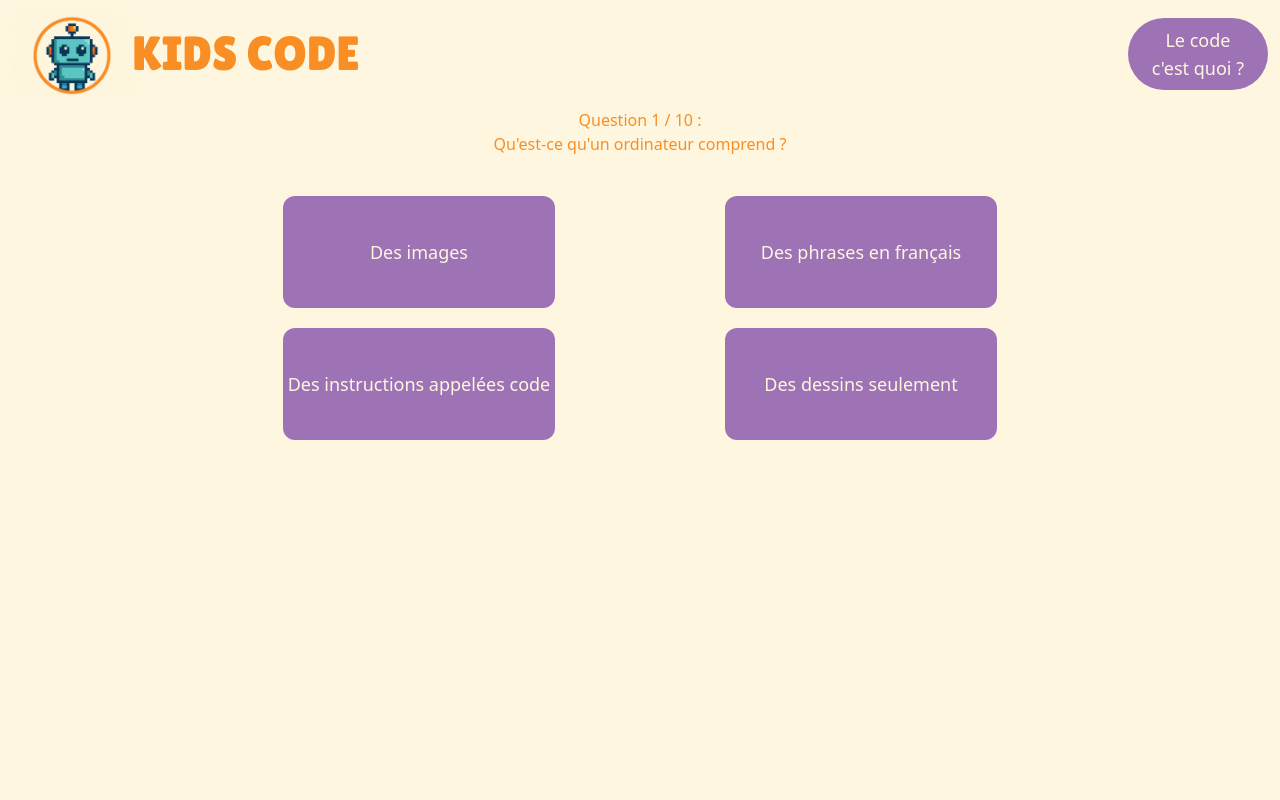
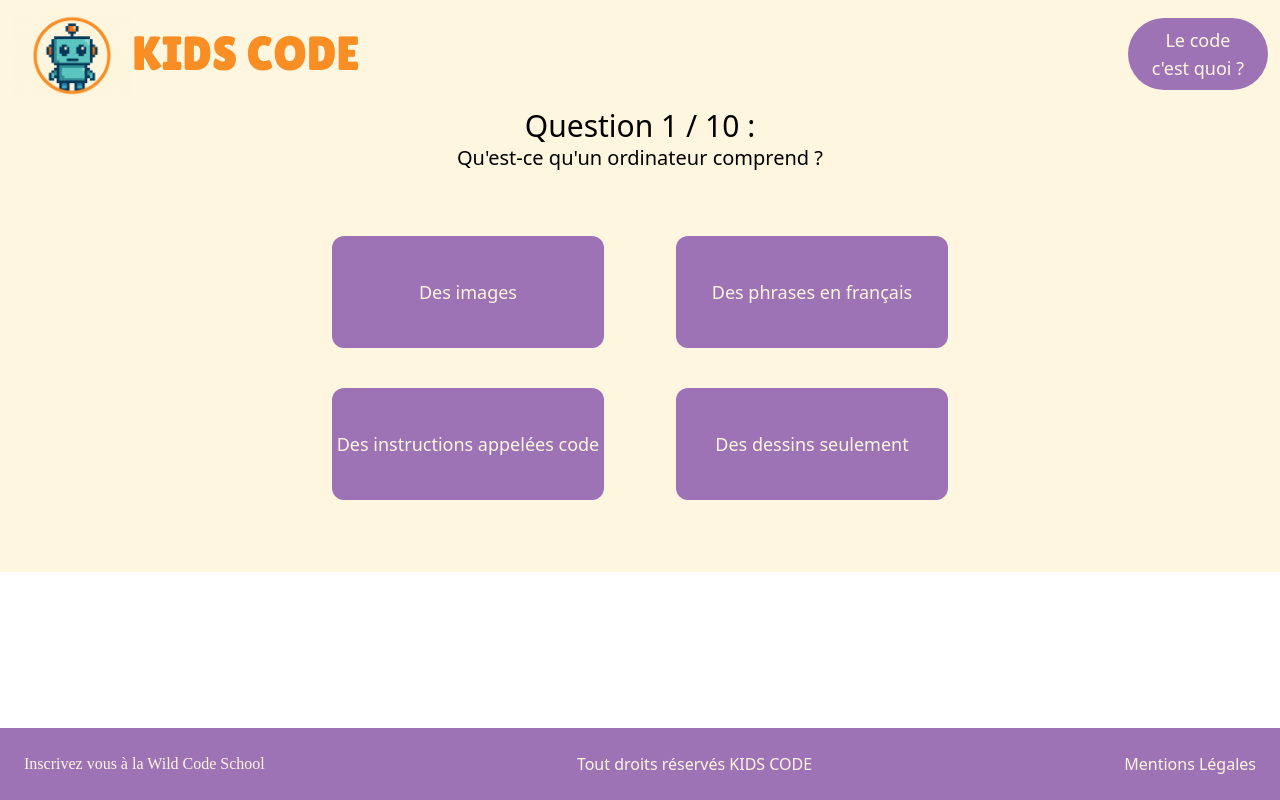
Before and after one commit to Marina-404/KIDS-QUIZ, a React (Vite) app in the folder kids-code/: page /quiz in a window 1280 px wide. Shown: the top 800 px of the page. Built offline with nearby package versions, Linux system fonts and the light colour scheme; a web font is replaced by a local one.

Commit message:
update_css_quizz

```diff
--- a/kids-code/src/App.css
+++ b/kids-code/src/App.css
@@ -2,11 +2,15 @@
 
 @import url("https://fonts.googleapis.com/css2?family=Lilita+One&family=Sniglet:wght@400;800&display=swap");
 
+html,
+body,
 #root {
   --color-primary: #fef6df;
   --color-secondary: #9d73b6;
   --color-text: #f98e25;
   --color-button: #eebefa;
+  height: 100%;
+  margin: 0;
 }
 
 .lilita-one-regular {
--- a/kids-code/src/App.tsx
+++ b/kids-code/src/App.tsx
@@ -5,15 +5,13 @@ import Footer from "./Components/Footer";
 
 function App() {
   return (
-		<>
-			<section>
+    <div className="flex flex-col min-h-screen">
       <Header />
-				<main className="min-h-screen">
+      <main className="flex-1">
         <Outlet />
       </main>
       <Footer />
-			</section>
-		</>
+    </div>
   );
 }
 
--- a/kids-code/src/Pages/Quiz.tsx
+++ b/kids-code/src/Pages/Quiz.tsx
@@ -3,7 +3,7 @@ import { useState } from "react";
 import { useNavigate } from "react-router";
 import CorrectAudio from "../../public/kids-code_public_Voicy_Duolingo answer correct sound.mp3";
 import BadAudio from "../../public/kids-code_public_Voicy_Bad answer.mp3";
-import CongratulationAudio from "../../public/kids-code_public_CRWDApls_Applaudissements 25 50 pers 1 (ID 0812)_LS.mp3"
+import CongratulationAudio from "../../public/kids-code_public_CRWDApls_Applaudissements 25 50 pers 1 (ID 0812)_LS.mp3";
 
 function Quiz() {
   // question affichée
@@ -22,7 +22,8 @@ function Quiz() {
   const handleClick = (index: number) => {
     setSelect(index);
     if (index !== question.correctIndex) {
-    badAudio.play();}
+      badAudio.play();
+    }
     if (index === question.correctIndex) {
       audio.play();
       setScore((valueScore) => valueScore + 1);
@@ -36,8 +37,8 @@ function Quiz() {
 
   // question suivante
   const nextQuestion = () => {
-    if (currentQuestion < questionData.length -1) {
-      setCurrentQuestion((oldValue) => oldValue  +1);
+    if (currentQuestion < questionData.length - 1) {
+      setCurrentQuestion((oldValue) => oldValue + 1);
       setSelect(null);
     } else {
       navigate("/resultat");
@@ -46,22 +47,21 @@ function Quiz() {
 
   const audio = new Audio(CorrectAudio);
   const badAudio = new Audio(BadAudio);
-  const congratulationAdio = new Audio (CongratulationAudio)
+  const congratulationAdio = new Audio(CongratulationAudio);
 
   return (
-    <div  className="min-h-screen text-center text-[var(--color-text)] bg-[var(--color-primary)]   ">
+    <div className="h-full flex flex-col items-center justify-center bg-[var(--color-primary)] text-center">
       <div>
         {/* numéro de la question */}
-        <h2>
+        <h1 className="text-3xl">
           Question {currentQuestion + 1} / {questionData.length} :
-        </h2>
+        </h1>
 
         {/* texte de la question  */}
-        <p>{question.question}</p>
+        <p className="text-xl pb-6">{question.question}</p>
       </div>
-        <div className="lg:grid lg:grid-cols-2 lg:grid-rows-2 lg:gap-1 lg:mx-50 lg:my-8">
+      <div className="grid grid-cols-1 sm:grid-cols-2 gap-6 w-fit mx-auto my-8">
         {question.answers.map((answer, index) => {
-
           // est ce que c'est la bonne reponse ?
           const correct = index === question.correctIndex;
 
@@ -71,7 +71,7 @@ function Quiz() {
           let backgroundColor = "bg-[var(--color-secondary)]";
 
           if (select !== null) {
-          if(selected && correct) backgroundColor ="bg-green-300";
+            if (selected && correct) backgroundColor = "bg-green-300";
             else if (selected && !correct) backgroundColor = "bg-red-400";
             else if (correct) backgroundColor = "bg-green-300";
           }
@@ -84,7 +84,6 @@ function Quiz() {
                 key={index}
                 onClick={() => handleClick(index)}
                 className={`${backgroundColor} rounded-xl h-28`}
-
                 disabled={select !== null}
               >
                 {answer.answer}
@@ -94,17 +93,17 @@ function Quiz() {
         })}
       </div>
 
-
       {/* boutton question suivante ou derniere question*/}
       <div className="py-4">
-        {select !== null && (
-          lastQuestion ? (
+        {select !== null &&
+          (lastQuestion ? (
             <button
               type="button"
               className="bg-[var(--color-button)] text-[var(--color-secondary)] px-6 py-2 text-lg cursor-pointer rounded-xl w-80"
-            onClick={() => {(congratulationAdio.play());
+              onClick={() => {
+                congratulationAdio.play();
                 localStorage.setItem("score", score.toString());
-              navigate ("/resultat");
+                navigate("/resultat");
               }}
             >
               Voir tes resultats 🚀
@@ -115,20 +114,15 @@ function Quiz() {
               onClick={nextQuestion}
               className="bg-[var(--color-button)] text-[var(--color-secondary)] px-6 py-2 text-lg cursor-pointer rounded-xl w-60 lg:w-80 lg:h-26"
             >
-            {currentQuestion === questionData.length -1
+              {currentQuestion === questionData.length - 1
                 ? ""
                 : "Question suivante"}
             </button>
-          )
-        )}
+          ))}
       </div>
 
       {/* apparition de la fact en meme temps que le bouton suivant */}
-      <div>
-        {select !==null && (
-          <p>{question.fact}</p>
-        )}
-      </div>
+      <div>{select !== null && <p>{question.fact}</p>}</div>
     </div>
   );
 }
```
Lines whose indentation alone changed are shown as unchanged.
